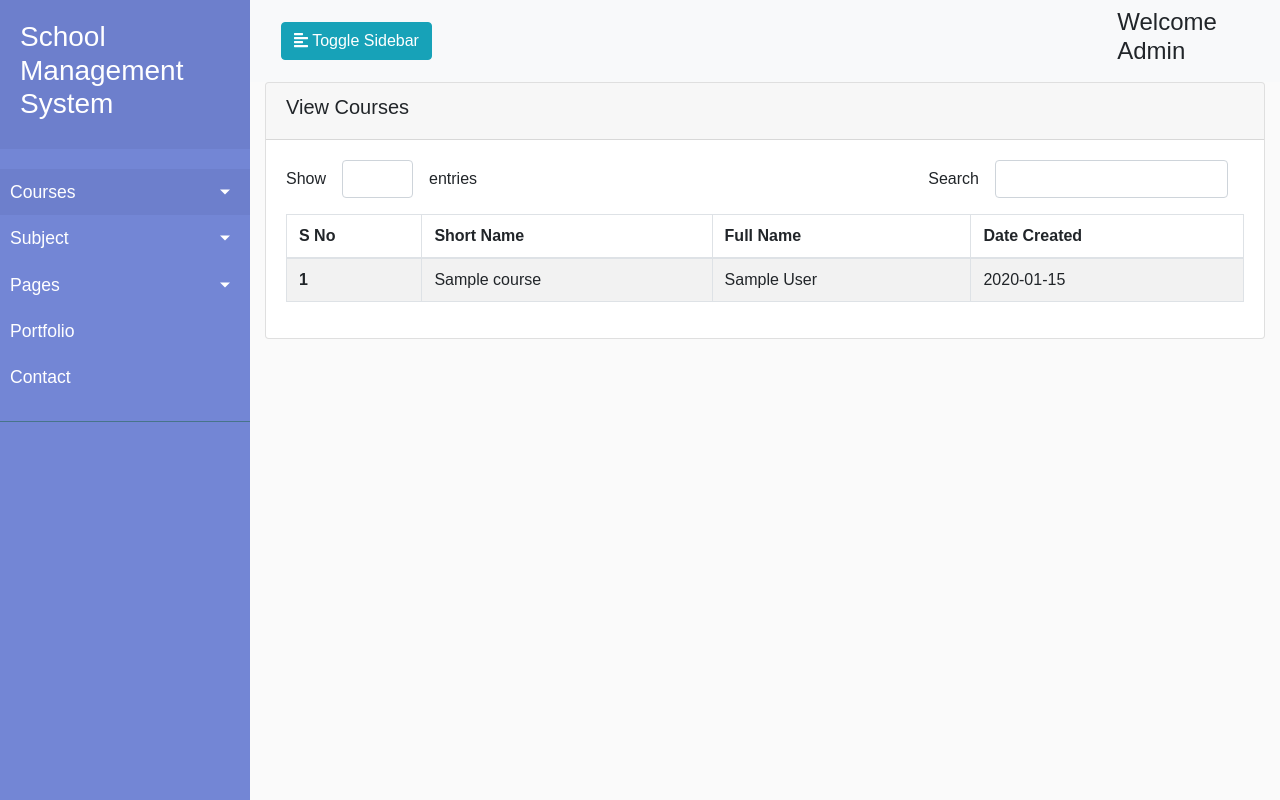
After one commit to ealpha072/Student-Management-System, a PHP site: page /viewcourse.php in a window 1280 px wide. The commit adds this page. Run offline with PHP 8.4, Linux system fonts and the light colour scheme; tables that the repository leaves empty hold one stand-in row (values such as "Sample post"); some libraries are stand-ins or nearby versions.

Commit message:
Complete code for viewing all courses

```diff
--- a/admin/config.php
+++ b/admin/config.php
@@ -15,6 +15,7 @@
     //prepare statments
     $sql1 = $conn->prepare("SELECT * FROM admin WHERE username =? AND password=?");
     $sql2 = $conn->prepare("INSERT INTO courses (short_name, full_name, date_created) VALUES (?, ?, ?)");
+    $sql3 = $conn->prepare("SELECT * FROM courses");
 
     if(isset($_POST['login']) && $_SERVER["REQUEST_METHOD"]=="POST"){
         login();
@@ -44,6 +45,7 @@
         }
     }
 
+    //add course code
     function addCourse(){
         global $sql2;
         $shortname = $_POST["shortname"];
@@ -54,5 +56,7 @@
         header("location: addcourse.php");
     }
 
+    //view course code
+
 
 ?>
--- a/admin/dashboard.php
+++ b/admin/dashboard.php
@@ -11,10 +11,10 @@
                     <a href="#courses" data-toggle="collapse" aria-expanded="false" class="dropdown-toggle">Courses</a>
                     <ul class="collapse list-unstyled" id="courses">
                         <li>
-                            <a href="addcourse.php">Add Course</a>
+                            <a href="addcourse.php">Add Courses</a>
                         </li>
                         <li>
-                            <a href="#">View</a>
+                            <a href="viewcourse.php">View Courses</a>
                         </li>
                     </ul>
                 </li>
--- /dev/null
+++ b/admin/viewcourse.php
@@ -0,0 +1,61 @@
+<?php
+    require "dashboard.php";
+    require "config.php";
+
+    $sql3->execute();
+    $results = $sql3->fetchAll(PDO::FETCH_ASSOC);
+
+?>
+
+<div class="container">
+    <div class="card">
+        <div class="card-header">
+            <h5>View Courses</h5>
+        </div>
+        <div class="card-body">
+            <div class="form">
+                <div class="limit" style="float: left;">
+                    <form action="" class="form-inline">
+                        <div class="form-group">
+                            <label for="inputPassword6">Show
+                                <input type="number" class="form-control mx-sm-3" min="1" max="<?php echo count($results)?>">entries
+                            </label>
+                        </div>
+                    </form>
+                </div>
+
+                <div class="search" style="float:right">
+                    <form class="form-inline" action="">
+                        <div class="form-group">
+                            <label for="inputPassword6">Search</label>
+                            <input type="text" id="search" class="form-control mx-sm-3">
+                        </div>
+                    </form>
+                </div>
+            </div>
+
+            <div class="table">
+                <table class="table table-striped table-bordered">
+                    <thead>
+                        <tr>
+                            <th scope="col">S No</th>
+                            <th scope="col">Short Name</th>
+                            <th scope="col">Full Name</th>
+                            <th scope="col">Date Created</th>
+                        </tr>
+                    </thead>
+                    <tbody>
+                        <?php foreach($results as $course){?>
+                        <tr>
+                            <th scope="row"><?php echo $course["id"]; ?></th>
+                            <td><?php echo $course["short_name"]; ?></td>
+                            <td><?php echo $course["full_name"]; ?></td>
+                            <td><?php echo $course["date_created"]; ?></td>
+                        </tr>
+                        <?php }?>
+                    </tbody>
+                </table>
+            </div>
+        </div>
+    </div>
+</div>
```
